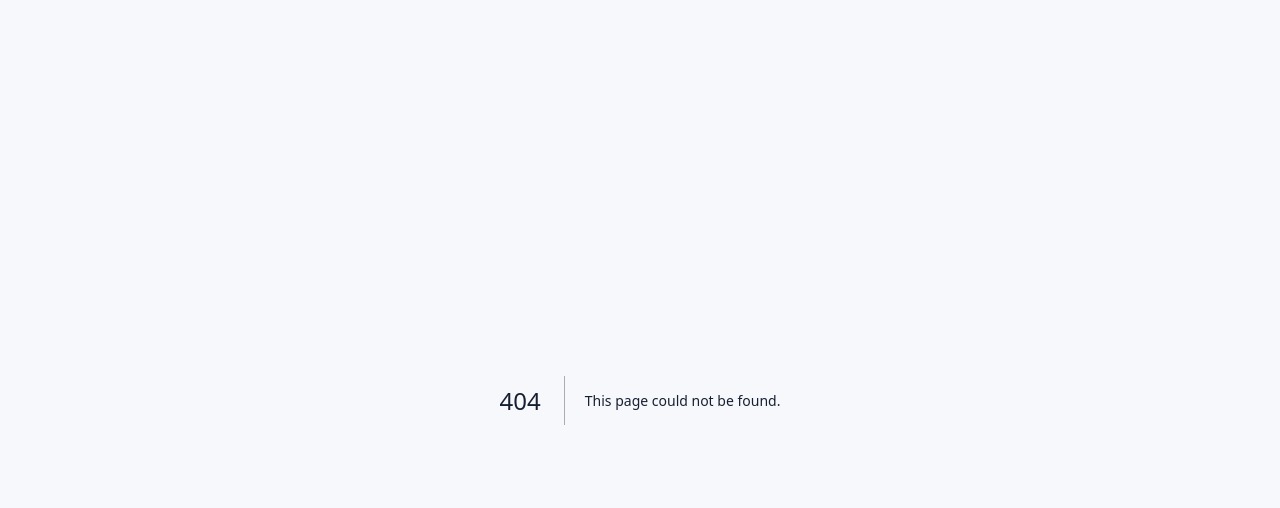
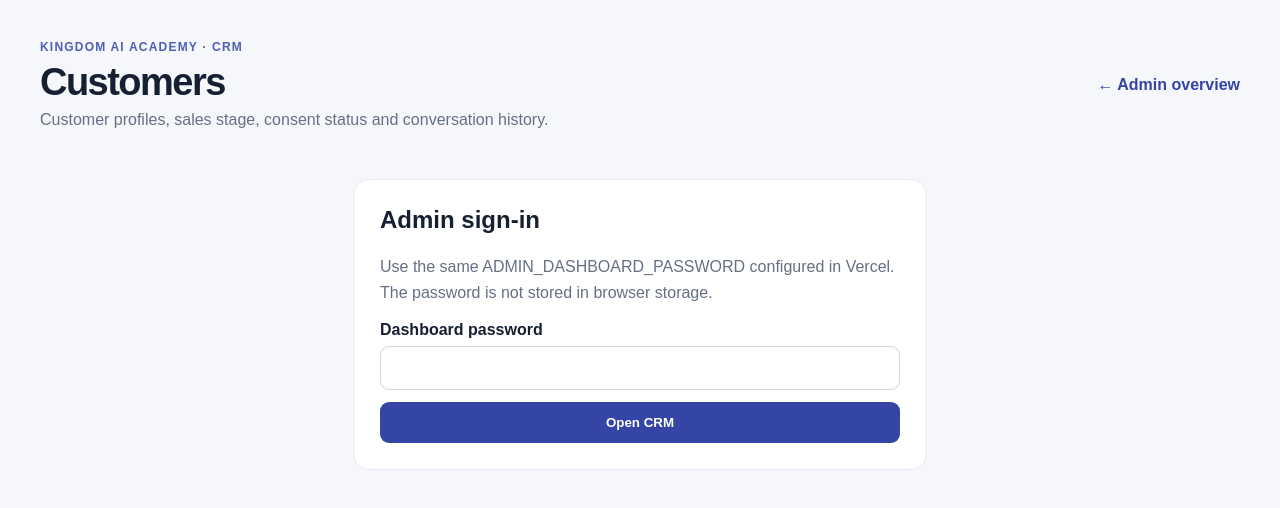
Before and after one commit to groupe-digitexcel/whatsapp-ai-sales-os, a Next.js app: page /admin/customers in a window 1280 px wide. Before the commit this address had no page. Shown: the top 508 px of the page. Built offline with nearby package versions, Linux system fonts and the light colour scheme.

Commit message:
Add customer CRM with conversation history

```diff
--- /dev/null
+++ b/src/app/admin/customers/page.tsx
@@ -0,0 +1,103 @@
+"use client";
+
+import { useCallback, useState } from "react";
+
+type Message = { id: string; direction: string; body: string; created_at: string };
+type Conversation = { id: string; stage: string; status: string; active_product: string | null; last_customer_message_at: string | null; updated_at: string; messages: Message[] };
+type Customer = { id: string; name: string | null; whatsapp_number: string; language: string; marketing_opt_out: boolean; created_at: string; updated_at: string; conversations: Conversation[] };
+
+function date(value?: string | null) {
+  if (!value) return "—";
+  const parsed = new Date(value);
+  return Number.isNaN(parsed.getTime()) ? "—" : parsed.toLocaleString();
+}
+
+export default function CustomersPage() {
+  const [password, setPassword] = useState("");
+  const [search, setSearch] = useState("");
+  const [customers, setCustomers] = useState<Customer[]>([]);
+  const [selected, setSelected] = useState<string | null>(null);
+  const [error, setError] = useState("");
+  const [loading, setLoading] = useState(false);
+  const [authenticated, setAuthenticated] = useState(false);
+
+  const load = useCallback(async (key = password, q = search) => {
+    setLoading(true);
+    setError("");
+    try {
+      const params = new URLSearchParams();
+      if (q.trim()) params.set("q", q.trim());
+      const response = await fetch(`/api/admin/customers?${params.toString()}`, {
+        headers: { Authorization: `Bearer ${key}` }, cache: "no-store"
+      });
+      const result = await response.json();
+      if (!response.ok) {
+        setError(result.error || "Could not load CRM.");
+        setAuthenticated(false);
+        return;
+      }
+      setCustomers(result.customers ?? []);
+      setAuthenticated(true);
+      setSelected((current) => current && (result.customers ?? []).some((c: Customer) => c.id === current) ? current : null);
+    } catch {
+      setError("Network error. Please retry.");
+    } finally {
+      setLoading(false);
+    }
+  }, [password, search]);
+
+  const activeCustomer = customers.find((customer) => customer.id === selected) ?? null;
+
+  return <main style={{ minHeight: "100vh", background: "#f5f7fb", color: "#172033", padding: "clamp(18px, 4vw, 40px)", fontFamily: "Arial, Helvetica, sans-serif" }}>
+    <div style={{ maxWidth: 1240, margin: "0 auto" }}>
+      <header style={{ display: "flex", justifyContent: "space-between", alignItems: "center", gap: 16, flexWrap: "wrap", marginBottom: 24 }}>
+        <div><p style={{ margin: "0 0 7px", color: "#4f5fb5", fontWeight: 800, letterSpacing: ".1em", fontSize: 12 }}>KINGDOM AI ACADEMY · CRM</p><h1 style={{ margin: 0, fontSize: "clamp(28px, 4vw, 38px)", letterSpacing: "-.04em" }}>Customers</h1><p style={{ color: "#667085", margin: "7px 0 0" }}>Customer profiles, sales stage, consent status and conversation history.</p></div>
+        <a href="/admin" style={{ color: "#3545a5", textDecoration: "none", fontWeight: 700 }}>← Admin overview</a>
+      </header>
+
+      {!authenticated ? <section style={{ background: "#fff", border: "1px solid #e5eaf2", borderRadius: 16, padding: 26, maxWidth: 520, margin: "50px auto" }}>
+        <h2 style={{ marginTop: 0 }}>Admin sign-in</h2><p style={{ color: "#667085", lineHeight: 1.6 }}>Use the same ADMIN_DASHBOARD_PASSWORD configured in Vercel. The password is not stored in browser storage.</p>
+        <form onSubmit={(event) => { event.preventDefault(); void load(password, ""); }}>
+          <label htmlFor="crm-password" style={{ display: "block", fontWeight: 700, marginBottom: 7 }}>Dashboard password</label>
+          <input id="crm-password" type="password" autoComplete="current-password" value={password} onChange={(event) => setPassword(event.target.value)} required style={{ width: "100%", boxSizing: "border-box", padding: 12, border: "1px solid #ccd4e2", borderRadius: 9, marginBottom: 12, fontSize: 16 }} />
+          <button disabled={loading} style={{ width: "100%", padding: 13, background: "#3545a5", color: "#fff", border: 0, borderRadius: 9, fontWeight: 800, cursor: "pointer" }}>{loading ? "Loading…" : "Open CRM"}</button>
+        </form>
+        {error && <p role="alert" style={{ color: "#b42318", lineHeight: 1.5 }}>{error}</p>}
+      </section> : <>
+        <section style={{ display: "flex", gap: 10, flexWrap: "wrap", marginBottom: 18 }}>
+          <form onSubmit={(event) => { event.preventDefault(); void load(password, search); }} style={{ display: "flex", flex: "1 1 340px", gap: 8 }}>
+            <input aria-label="Search customers" placeholder="Search by name or WhatsApp number" value={search} onChange={(event) => setSearch(event.target.value)} style={{ flex: 1, minWidth: 0, padding: 12, border: "1px solid #d7deea", borderRadius: 10, fontSize: 15 }} />
+            <button disabled={loading} style={{ background: "#3545a5", color: "#fff", border: 0, borderRadius: 10, padding: "0 18px", fontWeight: 700 }}>{loading ? "…" : "Search"}</button>
+          </form>
+          <button onClick={() => void load()} disabled={loading} style={{ background: "#fff", border: "1px solid #d7deea", borderRadius: 10, padding: "10px 14px", fontWeight: 700 }}>Refresh</button>
+        </section>
+        {error && <p role="alert" style={{ color: "#b42318", background: "#fff1f0", padding: 12, borderRadius: 10 }}>{error}</p>}
+        <div style={{ display: "grid", gridTemplateColumns: "repeat(auto-fit, minmax(min(100%, 360px), 1fr))", gap: 18, alignItems: "start" }}>
+          <section style={{ background: "#fff", border: "1px solid #e5eaf2", borderRadius: 16, padding: 16 }}>
+            <div style={{ display: "flex", justifyContent: "space-between", gap: 8, marginBottom: 10 }}><h2 style={{ fontSize: 18, margin: 0 }}>Customer list</h2><span style={{ color: "#667085", fontSize: 13 }}>{customers.length} shown</span></div>
+            {!customers.length ? <p style={{ color: "#667085", lineHeight: 1.6, padding: 10 }}>No customers recorded yet. Once Meta delivers a real WhatsApp message and the webhook processes it successfully, the contact appears here.</p> : customers.map((customer) => <button key={customer.id} onClick={() => setSelected(customer.id)} style={{ width: "100%", display: "block", textAlign: "left", background: selected === customer.id ? "#eef0ff" : "#fff", border: "1px solid " + (selected === customer.id ? "#b8c1ff" : "#edf0f5"), borderRadius: 11, padding: 13, marginBottom: 8, cursor: "pointer", color: "#172033" }}>
+              <strong style={{ display: "block", marginBottom: 5 }}>{customer.name || "New WhatsApp contact"}</strong><span style={{ display: "block", color: "#667085", fontSize: 13 }}>{customer.whatsapp_number}</span><span style={{ display: "block", color: customer.marketing_opt_out ? "#b42318" : "#397458", fontSize: 12, marginTop: 7 }}>{customer.marketing_opt_out ? "Promotional messages opted out" : "No opt-out recorded"} · {customer.conversations.length} conversation(s)</span>
+            </button>)}
+          </section>
+
+          <section style={{ background: "#fff", border: "1px solid #e5eaf2", borderRadius: 16, padding: 20, minWidth: 0 }}>
+            {!activeCustomer ? <><h2 style={{ marginTop: 0, fontSize: 18 }}>Customer details</h2><p style={{ color: "#667085", lineHeight: 1.6 }}>Select a customer to inspect their profile and conversation history.</p></> : <>
+              <h2 style={{ margin: "0 0 5px", fontSize: 22 }}>{activeCustomer.name || "New WhatsApp contact"}</h2><p style={{ margin: "0 0 18px", color: "#667085" }}>{activeCustomer.whatsapp_number}</p>
+              <div style={{ display: "grid", gridTemplateColumns: "repeat(auto-fit, minmax(125px, 1fr))", gap: 10, marginBottom: 18 }}>
+                {[["Language", activeCustomer.language || "Not set"], ["Created", date(activeCustomer.created_at)], ["Marketing", activeCustomer.marketing_opt_out ? "Opted out" : "No opt-out"]].map(([label, value]) => <div key={label} style={{ background: "#f7f8fc", borderRadius: 10, padding: 12 }}><small style={{ color: "#667085" }}>{label}</small><div style={{ fontWeight: 700, marginTop: 5, overflowWrap: "anywhere" }}>{value}</div></div>)}
+              </div>
+              <h3 style={{ fontSize: 17, margin: "20px 0 10px" }}>Conversation history</h3>
+              {!activeCustomer.conversations.length ? <p style={{ color: "#667085" }}>No conversations recorded.</p> : activeCustomer.conversations.map((conversation) => <div key={conversation.id} style={{ border: "1px solid #edf0f5", borderRadius: 12, padding: 13, marginBottom: 12 }}>
+                <div style={{ display: "flex", justifyContent: "space-between", flexWrap: "wrap", gap: 8 }}><strong>{conversation.stage || "NEW"} · {conversation.status}</strong><span style={{ color: "#667085", fontSize: 12 }}>{date(conversation.updated_at)}</span></div>
+                {conversation.active_product && <p style={{ fontSize: 13, color: "#667085" }}>Interest: {conversation.active_product}</p>}
+                {!conversation.messages.length ? <p style={{ color: "#667085", fontSize: 13 }}>No messages stored.</p> : conversation.messages.map((message) => <article key={message.id} style={{ background: message.direction === "inbound" ? "#f2f5ff" : "#f0f8f4", borderRadius: 9, padding: 11, marginTop: 9 }}>
+                  <div style={{ display: "flex", justifyContent: "space-between", gap: 8, marginBottom: 5 }}><strong style={{ fontSize: 11, textTransform: "uppercase", color: message.direction === "inbound" ? "#3545a5" : "#25664b" }}>{message.direction === "inbound" ? "Customer" : "AI assistant"}</strong><time style={{ fontSize: 11, color: "#667085" }}>{date(message.created_at)}</time></div><p style={{ margin: 0, whiteSpace: "pre-wrap", overflowWrap: "anywhere", lineHeight: 1.5 }}>{message.body}</p>
+                </article>)}
+              </div>)}
+            </>}
+          </section>
+        </div>
+      </>}
+    </div>
+  </main>;
+}
```
